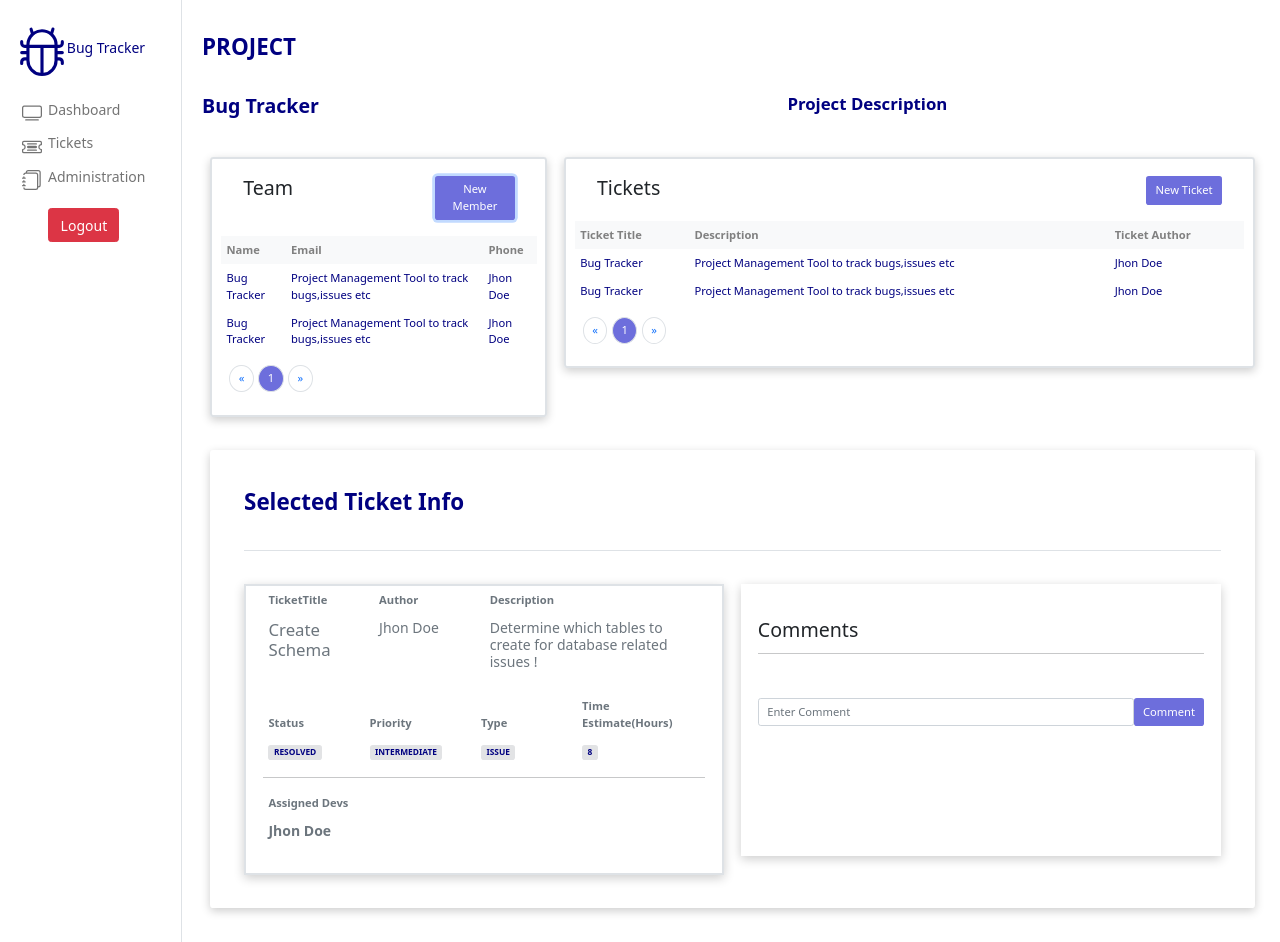
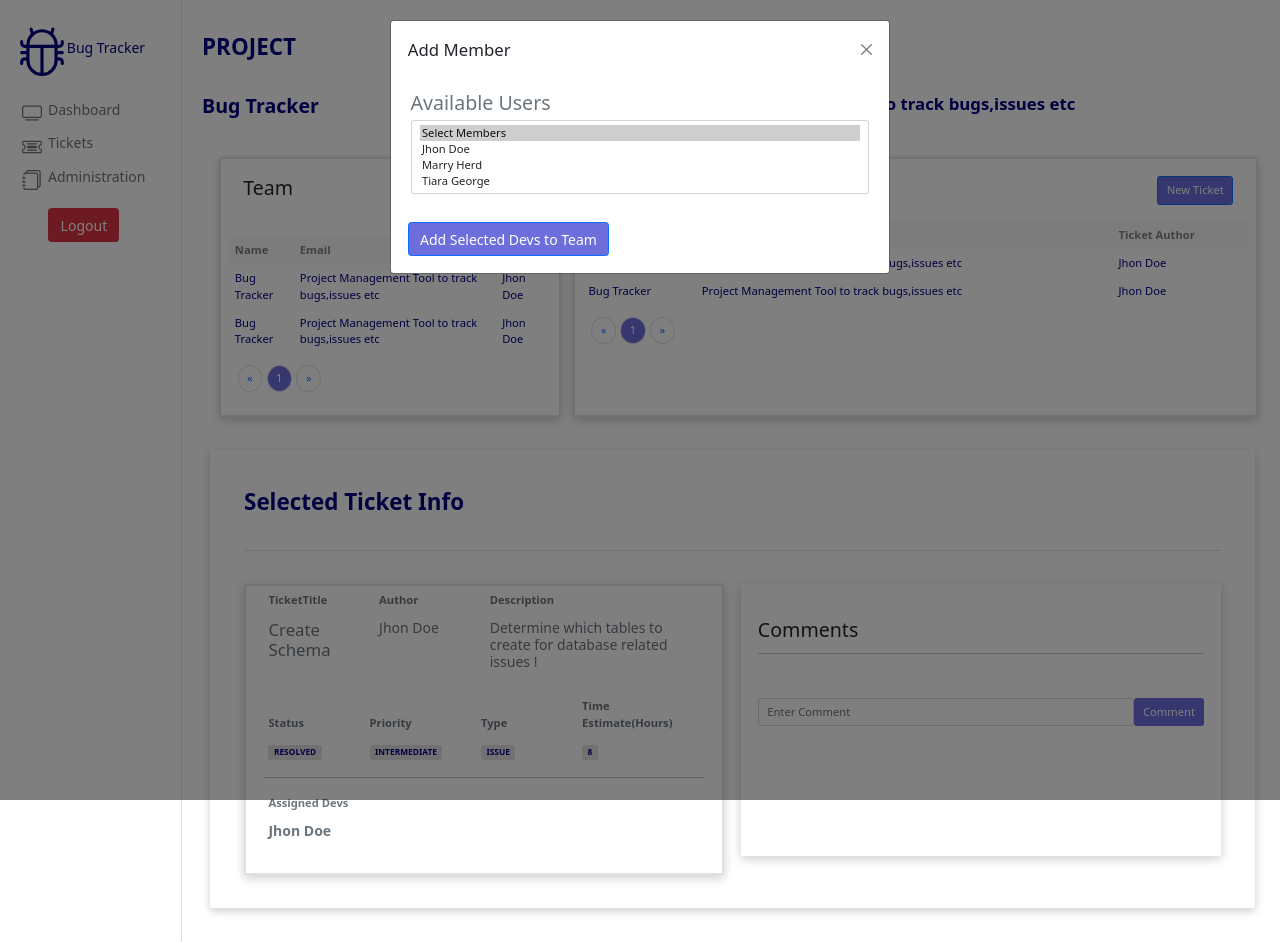
Before and after one commit to Mklegend/Bug-Tracker-Project, a React (Create React App) app in the folder BugTracker/: page /bugtracker in a window 1280 px wide. Both pictures are taken after a click on the button "New Member". Built offline with nearby package versions, Linux system fonts and the light colour scheme.

Commit message:
Modals Added For All Sections

```diff
--- a/BugTracker/src/components/App/App.js
+++ b/BugTracker/src/components/App/App.js
@@ -12,7 +12,7 @@ function App() {
      <div className='container-fluid d-md-flex' style={{minHeight:'100vh'}}>
        <SideBar />
         {/* <Dashboard /> */}
-        <Project title={'Bug Tracker'} desc={'Project Description'} />
+        <Project title={'Bug Tracker'} desc={'Project Management Tool to track bugs,issues etc'} />
         {/* <TicketSection /> */}
         {/* <Admin /> */}
      </div>
--- a/BugTracker/src/components/Dashboard/Dashboard.js
+++ b/BugTracker/src/components/Dashboard/Dashboard.js
@@ -1,6 +1,7 @@
 import React from 'react'
 import DataSection from '../DataSection/DataSection'
 import TicketStatsSection from '../TicketStatsSection/TicketStatsSection'
+import { ProjectModal } from '../ProjectModal/ProjectModal'
 
 export default function Dashboard() {
   return (
@@ -8,7 +9,17 @@ export default function Dashboard() {
         <div className='container-fluid mt-5'>
             <h2 className='fw-bold' style={{color:'navy'}}>Dashboard</h2>
         </div>
-        <DataSection title={'Projects'} item={'Project'} tableHeadings={['Project','Description','Contributors']} />
+        <div className='col-12 d-none d-sm-block container-fluid py-3 mt-5 border border-2 rounded-3' style={{boxShadow:'0 3px 10px rgb(0 0 0 / 0.2)'}}>
+                    <div className='row m-2 d-flex justify-content-between'>
+                        <div className='col-6 d-flex'>
+                            <h3>Projects</h3>
+                        </div>
+                        <div className='col-4 d-flex justify-content-end'>
+                            <ProjectModal />
+                        </div>
+                     </div>
+                    <DataSection title={'Team'} item={'Member'} tableHeadings={['Name','Email','Phone']} />
+        </div>
         <TicketStatsSection />
     </div>
   )
--- a/BugTracker/src/components/DataSection/DataSection.js
+++ b/BugTracker/src/components/DataSection/DataSection.js
@@ -9,15 +9,7 @@ export default class DataSection extends Component{
   }
   render(){
     return (
-      <div className='d-none d-sm-block container-fluid py-3 mt-5 border border-2 rounded-3' style={{boxShadow:'0 3px 10px rgb(0 0 0 / 0.2)'}}>
-          <div className='row m-2 d-flex justify-content-between'>
-            <div className='col-6 d-flex'>
-                <h3>{this.props.title}</h3>
-            </div>
-            <div className='col-4 d-flex justify-content-end'>
-                <button style={{backgroundColor:'#6D6EDC',color:'white'}} className='btn'>New {this.props.item}</button>
-            </div>
-          </div>
+      <div className='container-fluid'>
           <div className='row mt-4'>
             <DataTable tableHeadings={this.props.tableHeadings} />
           </div>
--- a/BugTracker/src/components/Project/Project.js
+++ b/BugTracker/src/components/Project/Project.js
@@ -1,6 +1,10 @@
 import React, { Component } from 'react'
 import DataSection from '../DataSection/DataSection'
 import TicketInfo from '../TicketInfo/TicketInfo'
+import {Button} from 'react-bootstrap'
+import {ProjectModal} from '../ProjectModal/ProjectModal'
+import { TeamModal } from '../TeamModal/TeamModal'
+import { TicketModal } from '../TicketModal/TicketModal'
 
 export default class Project extends Component {
 
@@ -25,11 +29,27 @@ export default class Project extends Component {
             </div>
         </div>
         <div className='container-fluid'>
-            <div className='row'>
-                <div className='col-12 col-md-4'>
+            <div className='container d-flex'>
+                <div className='col-12 me-md-3 col-md-4 d-none d-sm-block container-fluid py-3 mt-5 border border-2 rounded-3' style={{boxShadow:'0 3px 10px rgb(0 0 0 / 0.2)'}}>
+                    <div className='row m-2 d-flex justify-content-between'>
+                        <div className='col-6 d-flex'>
+                            <h3>Team</h3>
+                        </div>
+                        <div className='col-4 d-flex justify-content-end'>
+                            <TeamModal />
+                        </div>
+                     </div>
                     <DataSection title={'Team'} item={'Member'} tableHeadings={['Name','Email','Phone']} />
                 </div>
-                <div className='col-12 col-md-8'>
+                <div className='col-12 col-md-8 d-none d-sm-block container-fluid py-3 mt-5 border border-2 rounded-3' style={{boxShadow:'0 3px 10px rgb(0 0 0 / 0.2)'}}>
+                    <div className='row m-2 d-flex justify-content-between'>
+                        <div className='col-6 d-flex'>
+                            <h3>Tickets</h3>
+                        </div>
+                        <div className='col-4 d-flex justify-content-end'>
+                            <TicketModal />
+                        </div>
+                     </div>
                     <DataSection title={'Tickets'} tableHeadings={['Ticket Title','Description','Ticket Author']} item={'Ticket'} />
                 </div>
             </div>
--- /dev/null
+++ b/BugTracker/src/components/ProjectModal/ProjectModal.js
@@ -0,0 +1,49 @@
+import React,{useState} from 'react'
+import {Modal,Button, InputGroup} from 'react-bootstrap'
+
+export const ProjectModal = () => {
+    const [show, setShow] = useState(false);
+
+    const handleClose = () => setShow(false);
+    const handleShow = () => setShow(true);
+
+    return (
+      <>
+
+        <Button style={{backgroundColor:'#6D6EDC'}} onClick={handleShow}>
+            New Project
+        </Button>
+
+
+        <Modal show={show} onHide={handleClose}>
+          <Modal.Header className='border-0 m-2' closeButton>
+            <Modal.Title>Add New Project</Modal.Title>
+          </Modal.Header>
+          <Modal.Body>
+            <div className='container'>
+                <label className='h3 text-muted'>Project Name</label>
+                <input type={'text'} className='form-control rounded-3 py-3' placeholder='Enter Project Name' />
+            </div>
+            <div className='container my-3 d-flex flex-column'>
+                <label className='h3 text-muted'>Project Description</label>
+                <textarea className='form-control' style={{borderRadius:'5px',height:'100px'}} placeholder='Enter Description' />
+            </div>
+            <div className='container'>
+                <label className='h3 text-muted'>Add Team Members</label>
+                <select className="form-select" multiple aria-label="multiple select example">
+                    <option selected>Select Members</option>
+                    <option value="1">Jhon Doe</option>
+                    <option value="2">Marry Herd</option>
+                    <option value="3">Tiara George</option>
+                </select>
+            </div>
+          </Modal.Body>
+          <Modal.Footer className='justify-content-start border-0 m-2'>
+            <Button style={{backgroundColor:'#6D6EDC'}} className='btn btn-lg py-2 px-3' onClick={handleClose}>
+              Submit
+            </Button>
+          </Modal.Footer>
+        </Modal>
+      </>
+    );
+}
--- /dev/null
+++ b/BugTracker/src/components/TeamModal/TeamModal.js
@@ -0,0 +1,41 @@
+import React,{useState} from 'react'
+import {Modal,Button, InputGroup} from 'react-bootstrap'
+
+export const TeamModal = () => {
+    const [show, setShow] = useState(false);
+
+    const handleClose = () => setShow(false);
+    const handleShow = () => setShow(true);
+
+    return (
+      <>
+
+        <Button style={{backgroundColor:'#6D6EDC'}} onClick={handleShow}>
+            New Member
+        </Button>
+
+
+        <Modal show={show} onHide={handleClose}>
+          <Modal.Header className='border-0 m-2' closeButton>
+            <Modal.Title>Add Member</Modal.Title>
+          </Modal.Header>
+          <Modal.Body>
+            <div className='container'>
+                <label className='h3 text-muted'>Available Users</label>
+                <select className="form-select" multiple aria-label="multiple select example">
+                    <option selected>Select Members</option>
+                    <option value="1">Jhon Doe</option>
+                    <option value="2">Marry Herd</option>
+                    <option value="3">Tiara George</option>
+                </select>
+            </div>
+          </Modal.Body>
+          <Modal.Footer className='justify-content-start border-0 m-2'>
+            <Button style={{backgroundColor:'#6D6EDC'}} className='btn btn-lg py-2 px-3' onClick={handleClose}>
+              Add Selected Devs to Team
+            </Button>
+          </Modal.Footer>
+        </Modal>
+      </>
+    );
+}
--- /dev/null
+++ b/BugTracker/src/components/TicketModal/TicketModal.js
@@ -0,0 +1,83 @@
+import React,{useState} from 'react'
+import {Modal,Button, InputGroup} from 'react-bootstrap'
+
+export const TicketModal = () => {
+    const [show, setShow] = useState(false);
+
+    const handleClose = () => setShow(false);
+    const handleShow = () => setShow(true);
+
+    return (
+      <>
+
+        <Button style={{backgroundColor:'#6D6EDC'}} onClick={handleShow}>
+            New Ticket
+        </Button>
+
+
+        <Modal show={show} onHide={handleClose}>
+          <Modal.Header className='border-0 m-2' closeButton>
+            <Modal.Title>Create Ticket</Modal.Title>
+          </Modal.Header>
+          <Modal.Body>
+            <div className='container'>
+                <label className='h3 text-muted'>Title</label>
+                <input type={'text'} className='form-control rounded-3 py-3' placeholder='Enter Ticket Title' />
+            </div>
+            <div className='container my-4 d-flex flex-column'>
+                <label className='h3 text-muted'>Ticket Description</label>
+                <textarea className='form-control' style={{borderRadius:'5px',height:'100px'}} placeholder='Enter Description' />
+            </div>
+            <div className='container d-flex mt-4'>
+                <div className='container'>
+                    <label className='h3 text-muted'>Assigned Devs</label>
+                    <select className="form-select" multiple aria-label="multiple select example">
+                        <option selected>Select Members</option>
+                        <option value="1">Jhon Doe</option>
+                        <option value="2">Marry Herd</option>
+                        <option value="3">Tiara George</option>
+                    </select>
+                </div>
+                <div className='container'>
+                    <label className='h3 text-muted'>Time Estimate(Hours)</label>
+                    <input type={'number'} className='form-control rounded-3 py-3' placeholder='Enter Estimated Time' />
+                 </div>
+            </div>
+            <div className='container mt-5'>
+                <div className='row'>
+                    <div className='col'>
+                        <label className='h5 text-muted'>Type</label>
+                        <select class="form-select" aria-label="Default select example">
+                            <option selected>Issue</option>
+                            <option value="1">Bug</option>
+                            <option value="2">Feature Request</option>
+                        </select>
+                    </div>
+                    <div className='col'>
+                        <label className='h5 text-muted'>Priority</label>
+                        <select class="form-select" aria-label="Default select example">
+                            <option selected>low</option>
+                            <option value="1">medium</option>
+                            <option value="2">high</option>
+                        </select>
+                    </div>
+                    <div className='col'>
+                        <label className='h5 text-muted'>Status</label>
+                        <select class="form-select" aria-label="Default select example">
+                            <option selected>new</option>
+                            <option value="1">resolved</option>
+                            <option value="2">In progress</option>
+                        </select>
+                    </div>
+                </div>
+            </div>
+          </Modal.Body>
+          <Modal.Footer className='justify-content-start border-0 m-2'>
+            <Button style={{backgroundColor:'#6D6EDC'}} className='btn btn-lg py-2 px-3' onClick={handleClose}>
+              Submit
+            </Button>
+          </Modal.Footer>
+        </Modal>
+      </>
+    );
+}
```
